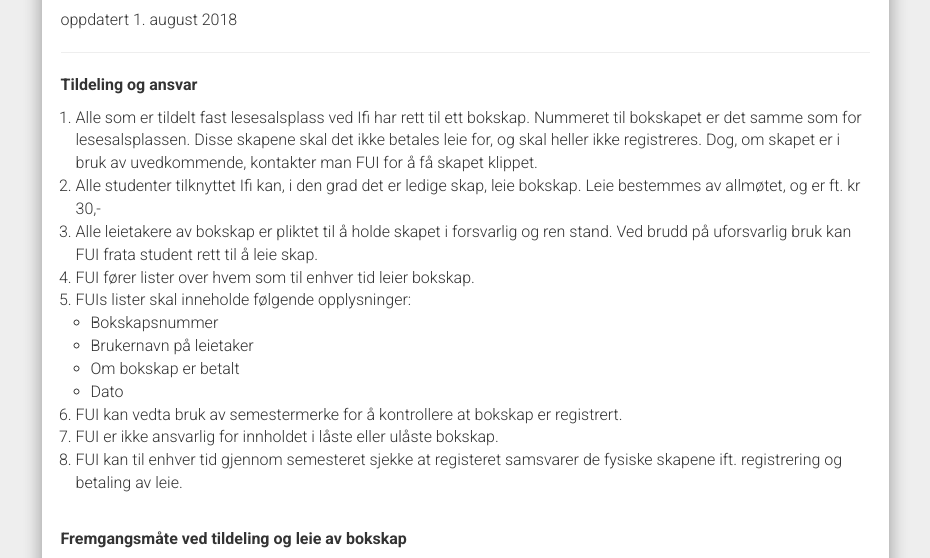
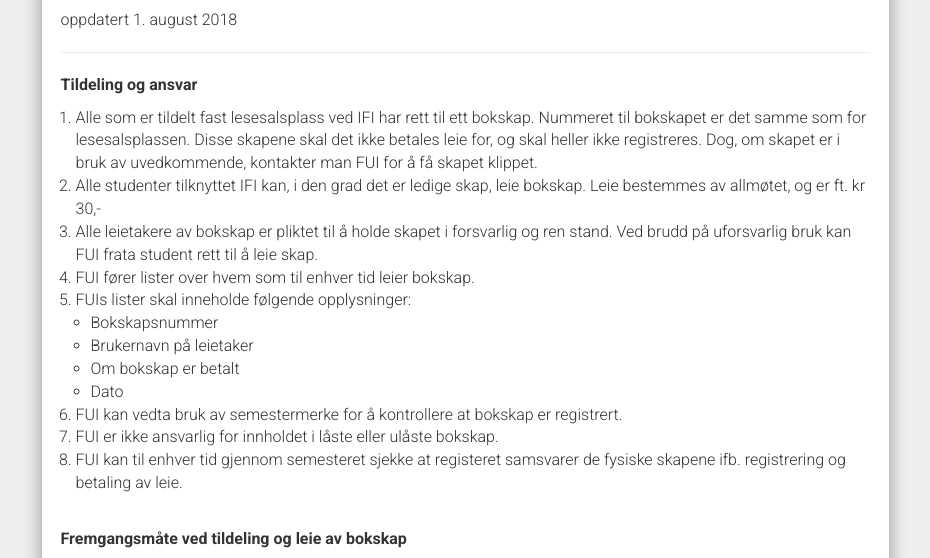
Before and after one commit to fui/fui.github.io, a Jekyll site: the page built from pages/bokskap.md, in a window 1280 px wide and 900 px high, scrolled down 869 px. Shown: the part 152-710 px from the top of the window, without its empty margins (321-1251 px from the left). Built offline with Jekyll 4.4.1, drawn with Linux system fonts in a browser that asks for light colours; nearby versions of some CDN libraries.

Commit message:
Skrevet om Ifi til IFI, div. andre småting

```diff
--- a/_data/front_page_links.json
+++ b/_data/front_page_links.json
@@ -15,7 +15,7 @@
 	{
 		"title": "Klage eller bekymringsmelding",
 		"href": "/kontakt",
-		"desc": "Ta gjerne kontakt med oss dersom det er noe du er misfornøyd med som student ved Ifi. \n",
+		"desc": "Ta gjerne kontakt med oss dersom det er noe du er misfornøyd med som student ved IFI. \n",
 		"icon_class": "fas fa-bullhorn"
 	}
 ]
--- a/pages/bokskap.md
+++ b/pages/bokskap.md
@@ -22,67 +22,96 @@ Leien er ikke gyldig før alle steg er gjennomført korrekt.
 
 ---
 
-Fagutvalget ved Institutt for Informatikk tilbyr bokskap som studenter kan ta i bruk, disse finner du i 3. etasje i OJD.
-<br><br>
-**Frister**
+Fagutvalget ved Institutt for Informatikk tilbyr bokskap som studenter kan ta
+i bruk, disse finner du i 3. etasje i OJD. <br><br> **Frister**
 
-Betaling: Skap som ikke er betalt innen fristen, vil klippes og tømmes i løpet av én uke.
+Betaling: Skap som ikke er betalt innen fristen, vil klippes og tømmes i løpet
+av én uke.
 * Høstsemester: 1. september
 * Vårsemester: 1. februar
 
-Rydding: Skap skal være tømt og klare for nye brukere i slutten av hvert semester.
+Rydding: Skap skal være tømt og klare for nye brukere i slutten av hvert
+semester.
 * Høstsemester: 15. januar
 * Vårsemester: 15. august
 
-Vennligst forlat skapet i samme stand som da du mottok det.
-<br><br>
+Vennligst forlat skapet i samme stand som da du mottok det. <br><br>
 
 **Tømming av skap**
 
-Er skapet ditt klippet og tømt for innhold, kan du kontakte FUI for å få tilbake innholdet mot et gebyr på kr. 50,-
-<br><br>
+Er skapet ditt klippet og tømt for innhold, kan du kontakte FUI for å få
+tilbake innholdet mot et gebyr på kr. 50,- <br><br>
 
 ## Reglement for bokskap
+
 oppdatert 1. august 2018
 
 ---
 
 **Tildeling og ansvar**
-1. Alle som er tildelt fast lesesalsplass ved Ifi har rett til ett bokskap. Nummeret til bokskapet er det samme som for lesesalsplassen. Disse skapene skal det ikke betales leie for, og skal heller ikke registreres. Dog, om skapet er i bruk av uvedkommende, kontakter man FUI for å få skapet klippet.
-2. Alle studenter tilknyttet Ifi kan, i den grad det er ledige skap, leie bokskap. Leie bestemmes av allmøtet, og er ft. kr 30,-
-3. Alle leietakere av bokskap er pliktet til å holde skapet i forsvarlig og ren stand. Ved brudd på uforsvarlig bruk kan FUI frata student rett til å leie skap.
+1. Alle som er tildelt fast lesesalsplass ved IFI har rett til ett bokskap.
+   Nummeret til bokskapet er det samme som for lesesalsplassen. Disse skapene
+   skal det ikke betales leie for, og skal heller ikke registreres. Dog, om
+   skapet er i bruk av uvedkommende, kontakter man FUI for å få skapet klippet.
+2. Alle studenter tilknyttet IFI kan, i den grad det er ledige skap, leie
+   bokskap. Leie bestemmes av allmøtet, og er ft. kr 30,-
+3. Alle leietakere av bokskap er pliktet til å holde skapet i forsvarlig og ren
+   stand. Ved brudd på uforsvarlig bruk kan FUI frata student rett til å leie
+   skap.
 4. FUI fører lister over hvem som til enhver tid leier bokskap.
 5. FUIs lister skal inneholde følgende opplysninger:
     * Bokskapsnummer
     * Brukernavn på leietaker
     * Om bokskap er betalt
     * Dato
-6. FUI kan vedta bruk av semestermerke for å kontrollere at bokskap er registrert.
+6. FUI kan vedta bruk av semestermerke for å kontrollere at bokskap er
+   registrert.
 7. FUI er ikke ansvarlig for innholdet i låste eller ulåste bokskap.
-8. FUI kan til enhver tid gjennom semesteret sjekke at registeret samsvarer de fysiske skapene ift. registrering og betaling av leie.
-<br><br>
+8. FUI kan til enhver tid gjennom semesteret sjekke at registeret samsvarer de
+   fysiske skapene ifb. registrering og betaling av leie. <br><br>
 
 **Fremgangsmåte ved tildeling og leie av bokskap**
 1. Student med rett til leie tar i bruk sin rett ved å okkupere et skap.
-2. Studenten må deretter betale leie med Vipps. (har du ikke vipps? Få hjelp av en venn)
-3. Betaling med Vipps, gjøres følgende: Send 30,- kr til nr. 12264 med skapnummer og brukernavn i tekstfeltet, formatert eksempelvis slik: “3010 olanord”. Hvis formateringen ikke er slik, er betalingen ugyldig. NB: det er ikke mulighet for å betale kontant til FUI.
-4. Studenten må selv sørge for at tidsfrister o.l. blir overholdt. Dvs. at FUI har rett til å sjekke over bokskapene samme dag eller dagen etter for så å klippe skap som ikke er registrert. Registreringen skjer i en liste som er alltid oppdatert.
+2. Studenten må deretter betale leie med Vipps. (har du ikke vipps? Få hjelp av
+   en venn)
+3. Betaling med Vipps, gjøres følgende: Send 30,- kr til nr. 12264 med
+   skapnummer og brukernavn i tekstfeltet, formatert eksempelvis slik: “3010
+   olanord”. Hvis formateringen ikke er slik, er betalingen ugyldig. NB: det er
+   ikke mulighet for å betale kontant til FUI.
+4. Studenten må selv sørge for at tidsfrister o.l. blir overholdt. Dvs. at FUI
+   har rett til å sjekke over bokskapene samme dag eller dagen etter for så
+   å klippe skap som ikke er registrert. Registreringen skjer i en liste som er
+   alltid oppdatert.
 
-**PS: Skapet er IKKE registrert på studenten før leien er betalt. Betal så fort som mulig etter du har okkupert et skap.**
-<br><br>
+**PS: Skapet er IKKE registrert på studenten før leien er betalt. Betal så fort
+som mulig etter du har okkupert et skap.** <br><br>
 
 **Kontroll og åpning av bokskap**
-1. FUI skal hvert semester gjennomføre minst en kontroll av at leide bokskap er betalt. FUI kan gjennomføre kontrollene månedlig.
-2. FUI kan kontrollere at bokskap beregnet for studenter med rett til bokskap, kun benyttes av disse. Derfor må bokskapene registreres med brukernavn.
-3. Bokskap skal ikke inneholde ting som ikke er egnet for oppbevaring i bokskap, eksempelvis ting som er illeluktende. Hva som er illeluktende avgjøres av FUI.
-4. FUI kan åpne låste bokskap, hvis bruk ikke er i tråd med disse regler. Ved åpning av bokskap skal følgende opplysninger registreres:
+1. FUI skal hvert semester gjennomføre minst en kontroll av at leide bokskap er
+   betalt. FUI kan gjennomføre kontrollene månedlig.
+2. FUI kan kontrollere at bokskap beregnet for studenter med rett til bokskap,
+   kun benyttes av disse. Derfor må bokskapene registreres med brukernavn.
+3. Bokskap skal ikke inneholde ting som ikke er egnet for oppbevaring
+   i bokskap, eksempelvis ting som er illeluktende. Hva som er illeluktende
+   avgjøres av FUI.
+4. FUI kan åpne låste bokskap, hvis bruk ikke er i tråd med disse regler. Ved
+   åpning av bokskap skal følgende opplysninger registreres:
     * Dato for åpningen
     * Antatt eier, basert på innhold med navn el.
     * Navn på hvem som foretar åpningen.
-5. Innhold i åpnede bokskap oppbevares av FUI i minst tre måneder. Dersom skapet inneholder ting som ikke er egnet for oppbevaring (eksempelvis illeluktende), vil dette bli kastet.
-6. Ved avhenting av innhold fra låst bokskap må det forevises godkjent legitimasjon.
-7. Ved avhenting av innhold fra låst bokskap der regler ikke er fulgt, vil det bli avkrevd et gebyr iht. gjeldende satser. Satsen bestemmes av allmøtet, ft. kr 50.
-8. Uavhentet innhold i bokskap vil enten bli auksjonert bort, donert terminalstuene eller kastet. Avkastning fra en eventuell auksjon tilfaller FUI.
-9. Ved feilaktig åpning av bokskap fra FUI sin side, erkjennes erstatningsansvar for hengelås.
+5. Innhold i åpnede bokskap oppbevares av FUI i minst tre måneder. Dersom
+   skapet inneholder ting som ikke er egnet for oppbevaring (eksempelvis
+   illeluktende), vil dette bli kastet.
+6. Ved avhenting av innhold fra låst bokskap må det forevises godkjent
+   legitimasjon.
+7. Ved avhenting av innhold fra låst bokskap der regler ikke er fulgt, vil det
+   bli avkrevd et gebyr iht. gjeldende satser. Satsen bestemmes av allmøtet,
+   ft. kr 50.
+8. Uavhentet innhold i bokskap vil enten bli auksjonert bort, donert
+   terminalstuene eller kastet. Avkastning fra en eventuell auksjon tilfaller
+   FUI.
+9. Ved feilaktig åpning av bokskap fra FUI sin side, erkjennes
+   erstatningsansvar for hengelås.
 
-Dette bokskapreglementet skal slås opp der bokskap som omfattes av reglementet finnes, samt på FUI sine oppslagstavler.
+Dette bokskapreglementet skal slås opp der bokskap som omfattes av reglementet
+finnes, samt på FUI sine oppslagstavler.
```
Also changed, not shown: pages/fagutvalget.md (+1 -1 lines), pages/representanter.md (+2 -2 lines), pages/vedtekter.md (+37 -17 lines).
